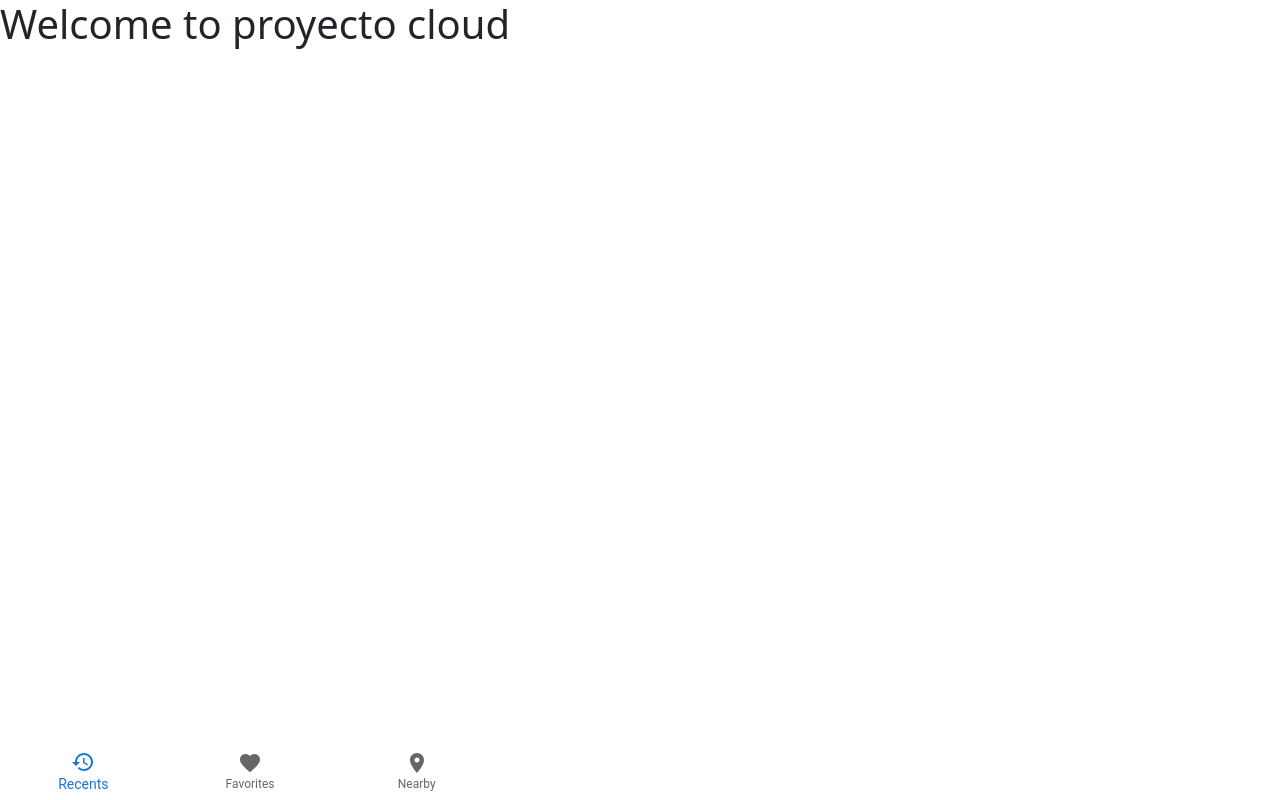
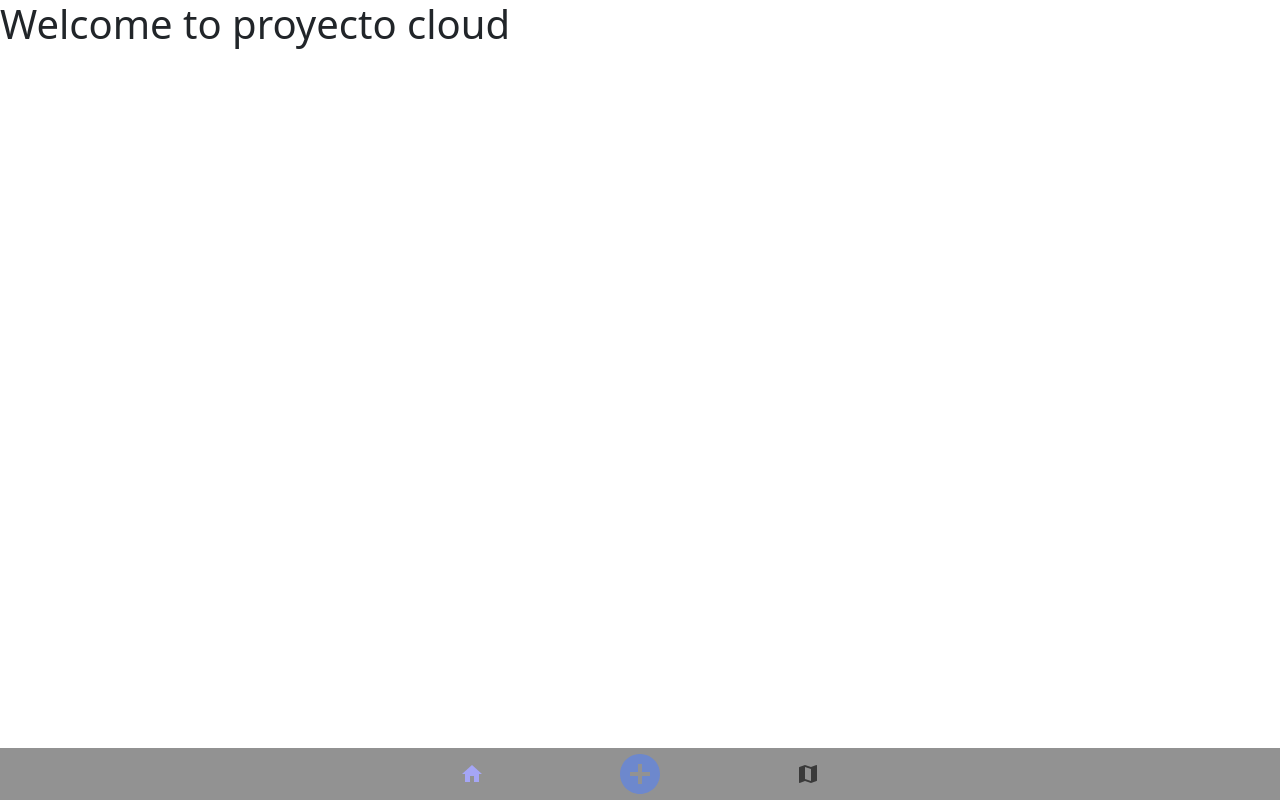
Before and after one commit to alexismundu/proyecto-cloud, a React (Create React App) app in the folder frontend/: page / in a window 1280 px wide. Built offline with nearby package versions, Linux system fonts and the light colour scheme.

Commit message:
add variables and app-bar style

```diff
--- a/frontend/src/components/app-bar/app-bar.component.jsx
+++ b/frontend/src/components/app-bar/app-bar.component.jsx
@@ -1,27 +1,26 @@
 import React from 'react';
-import Box from '@mui/material/Box';
 import BottomNavigation from '@mui/material/BottomNavigation';
 import BottomNavigationAction from '@mui/material/BottomNavigationAction';
-import RestoreIcon from '@mui/icons-material/Restore';
-import FavoriteIcon from '@mui/icons-material/Favorite';
-import LocationOnIcon from '@mui/icons-material/LocationOn';
+import HomeIcon from '@mui/icons-material/Home';
+import AddCircleIcon from '@mui/icons-material/AddCircle';
+import MapIcon from '@mui/icons-material/Map';
+import './app-bar.styles.scss';
 
 export default function AppBar() {
   const [value, setValue] = React.useState(0);
 
   return (
-    <Box sx={{ width: 500 }}>
     <BottomNavigation
       showLabels
       value={value}
       onChange={(event, newValue) => {
         setValue(newValue);
       }}
+      className="app-bar-container"
     >
-        <BottomNavigationAction label="Recents" icon={<RestoreIcon />} />
-        <BottomNavigationAction label="Favorites" icon={<FavoriteIcon />} />
-        <BottomNavigationAction label="Nearby" icon={<LocationOnIcon />} />
+      <BottomNavigationAction icon={<HomeIcon />} />
+      <BottomNavigationAction className="add-icon" icon={<AddCircleIcon />} />
+      <BottomNavigationAction icon={<MapIcon />} />
     </BottomNavigation>
-    </Box>
   );
 }
--- /dev/null
+++ b/frontend/src/components/app-bar/app-bar.styles.scss
@@ -0,0 +1,17 @@
+@import 'src/styles/variables';
+
+.MuiBottomNavigation-root.app-bar-container {
+  background-color: $gray;
+}
+
+.MuiButtonBase-root.MuiBottomNavigationAction-root.Mui-selected {
+  color: $secondary-color;
+}
+
+.MuiButtonBase-root.MuiBottomNavigationAction-root.add-icon {
+  color: $primary-color;
+
+  .MuiSvgIcon-root {
+    font-size: 3rem;
+  }
+}
--- /dev/null
+++ b/frontend/src/styles/variables.scss
@@ -0,0 +1,3 @@
+$primary-color: #6d88cd;
+$secondary-color: #a5a6f6;
+$gray: #929292;
```
Lines whose indentation alone changed are shown as unchanged.
